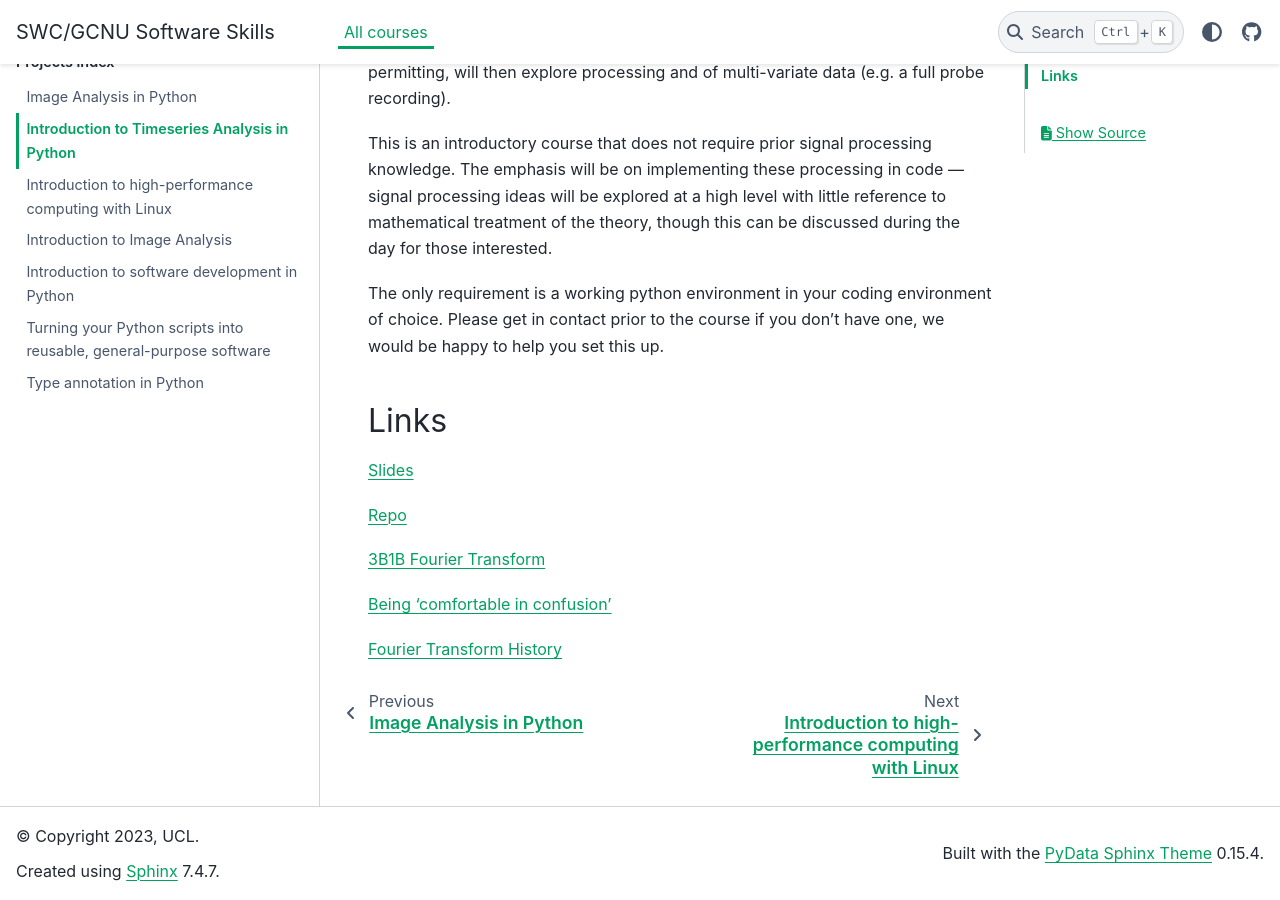
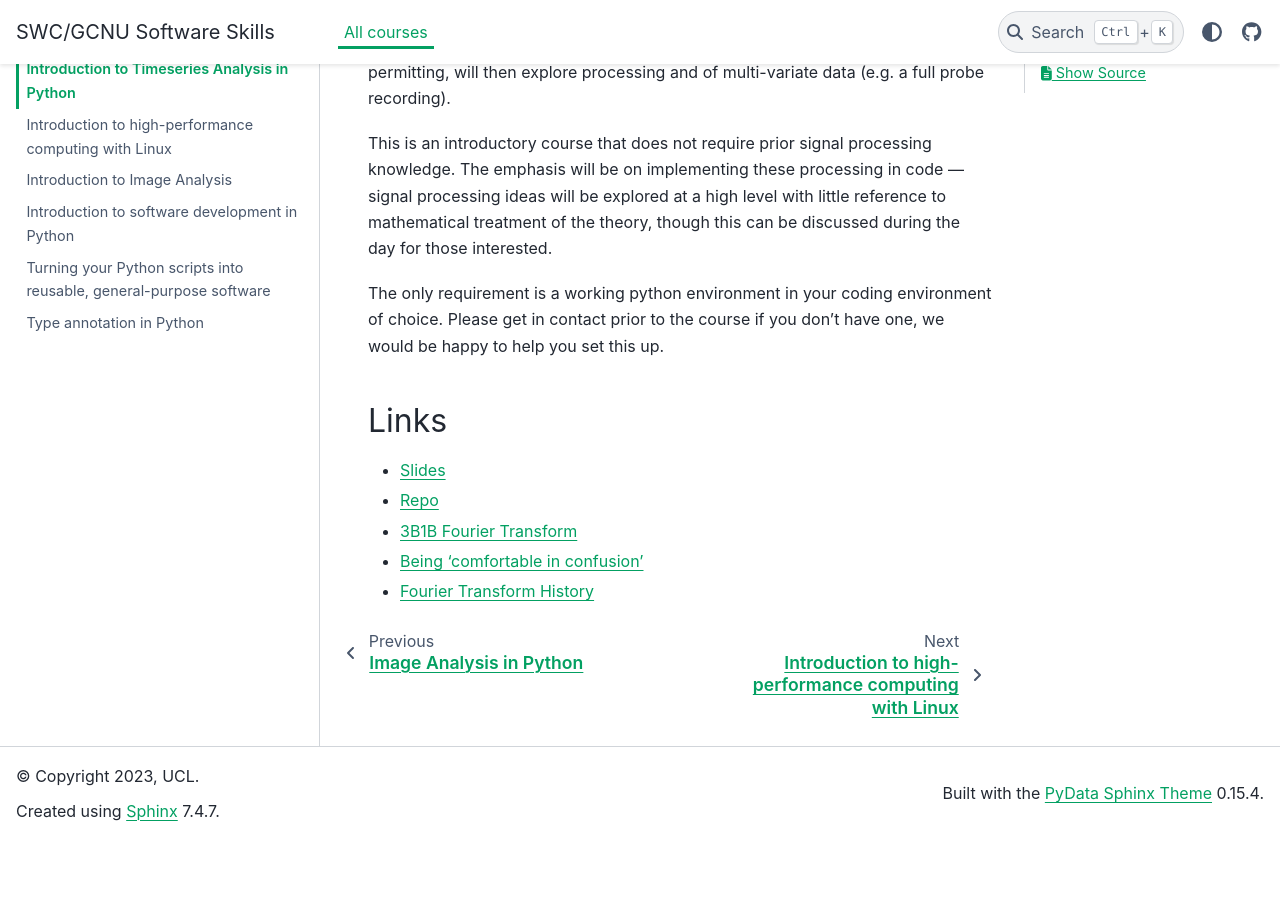
Before and after one commit to neuroinformatics-unit/software-skills, a Sphinx documentation site: the page built from docs/source/courses/timeseries-analysis.md, in a window 1280 px wide and 900 px high, scrolled down 592 px. Built offline with Sphinx 7.4.7 and the PyData theme 0.15.4, drawn with Linux system fonts in a browser that asks for light colours; after the commit the page ends 1432 px from its top, so only the background shows below that.

```diff
--- a/docs/source/courses/timeseries-analysis.md
+++ b/docs/source/courses/timeseries-analysis.md
@@ -17,12 +17,12 @@ The only requirement is a working python environment in your coding environment
 
 ## Links
 
-[Slides](https://docs.google.com/presentation/d/1auKX6nvKOJgY_fg_Su7TFEesEQs9YK7aesjoYnJAGy8/edit?usp=sharing)
+* [Slides](https://docs.google.com/presentation/d/1auKX6nvKOJgY_fg_Su7TFEesEQs9YK7aesjoYnJAGy8/edit?usp=sharing)
 
-[Repo](https://github.com/neuroinformatics-unit/swc-timeseries-analysis-course-2023)
+* [Repo](https://github.com/neuroinformatics-unit/swc-timeseries-analysis-course-2023)
 
-[3B1B Fourier Transform](https://www.youtube.com/watch?v=spUNpyF58BY)
+* [3B1B Fourier Transform](https://www.youtube.com/watch?v=spUNpyF58BY)
 
-[Being 'comfortable in confusion'](https://j2kun.svbtle.com/mathematicians-are-chronically-lost-and-confused)
+* [Being 'comfortable in confusion'](https://j2kun.svbtle.com/mathematicians-are-chronically-lost-and-confused)
 
-[Fourier Transform History](https://www.scientificamerican.com/article/the-fourier-transform/)
+* [Fourier Transform History](https://www.scientificamerican.com/article/the-fourier-transform/)
```
